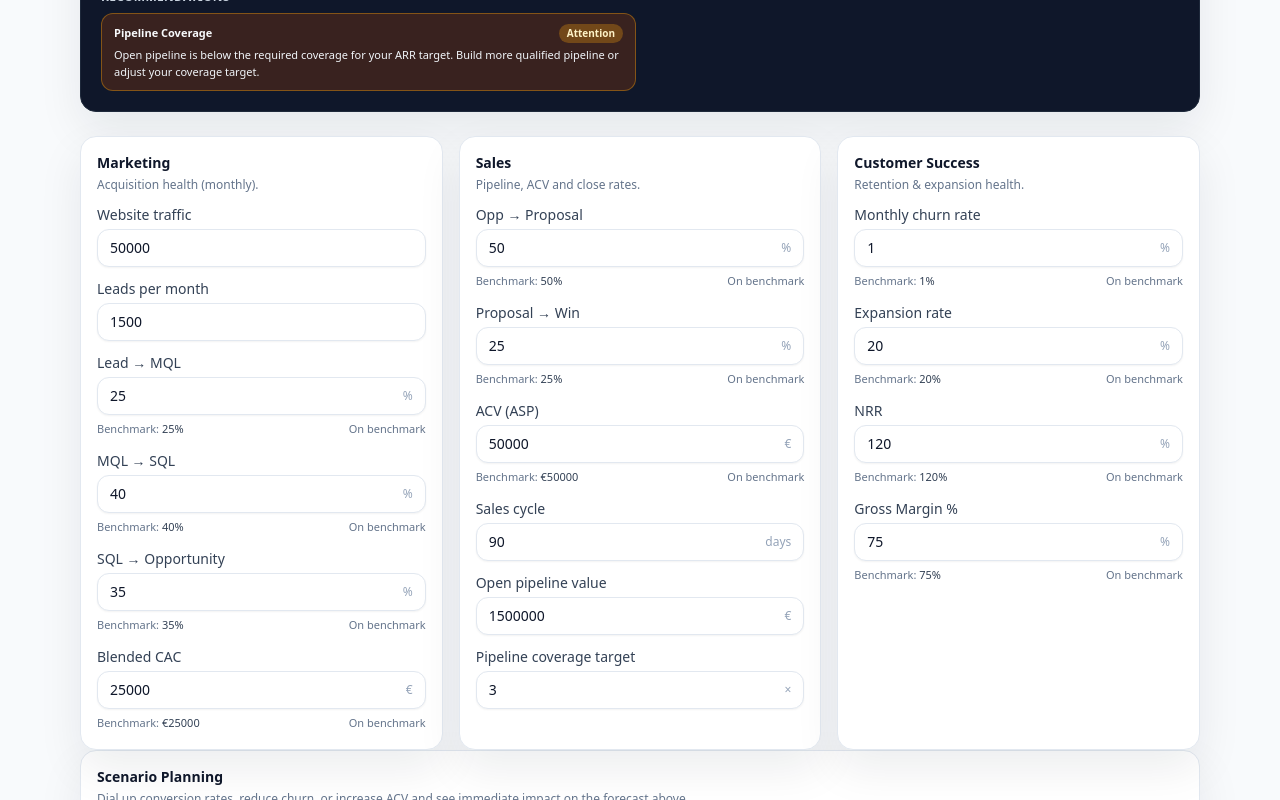
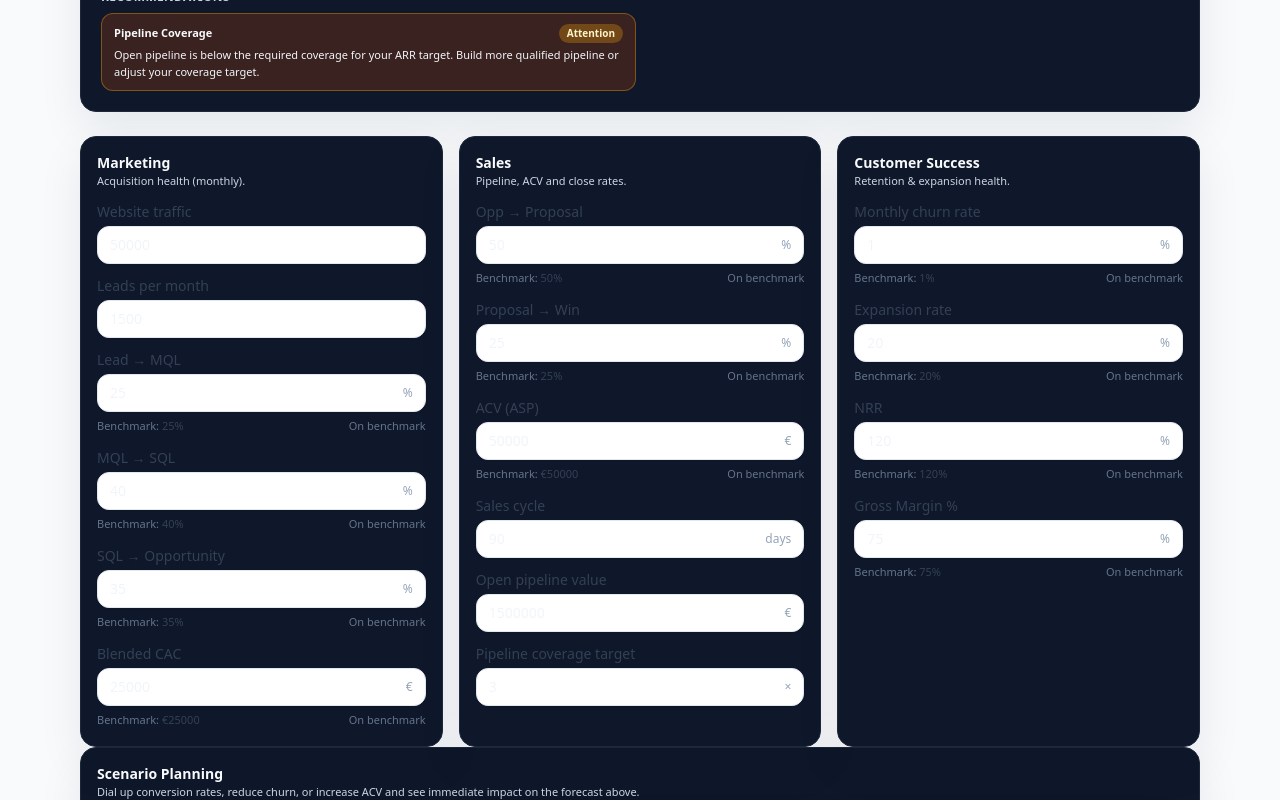
Before and after one commit to powerstephen/saas-throughput-calculator-, a Next.js app: page / in a window 1280 px wide. Shown: the part 780-1580 px from the top of the page. Built offline with nearby package versions, Linux system fonts and the light colour scheme.

Commit message:
Update InputSection.tsx

```diff
--- a/components/InputSection.tsx
+++ b/components/InputSection.tsx
@@ -6,24 +6,17 @@ type Props = {
   children: ReactNode;
 };
 
-export default function InputSection({
-  title,
-  subtitle,
-  children
-}: Props) {
+export default function InputSection({ title, subtitle, children }: Props) {
   return (
-    <section className="rounded-2xl border border-slate-200 bg-white p-4 shadow-soft">
-      <header className="mb-3">
-        <h2 className="text-sm font-semibold text-slate-900">
-          {title}
-        </h2>
+    <section className="space-y-3 rounded-2xl border border-slate-800 bg-slate-900 p-4 text-slate-50 shadow-soft">
+      <div>
+        <h2 className="text-sm font-semibold text-slate-50">{title}</h2>
         {subtitle && (
-          <p className="mt-1 text-xs text-slate-500">
-            {subtitle}
-          </p>
+          <p className="text-[11px] text-slate-300">{subtitle}</p>
         )}
-      </header>
-      <div className="grid grid-cols-1 gap-3">
+      </div>
+
+      <div className="space-y-3 text-xs text-slate-100">
         {children}
       </div>
     </section>
```
